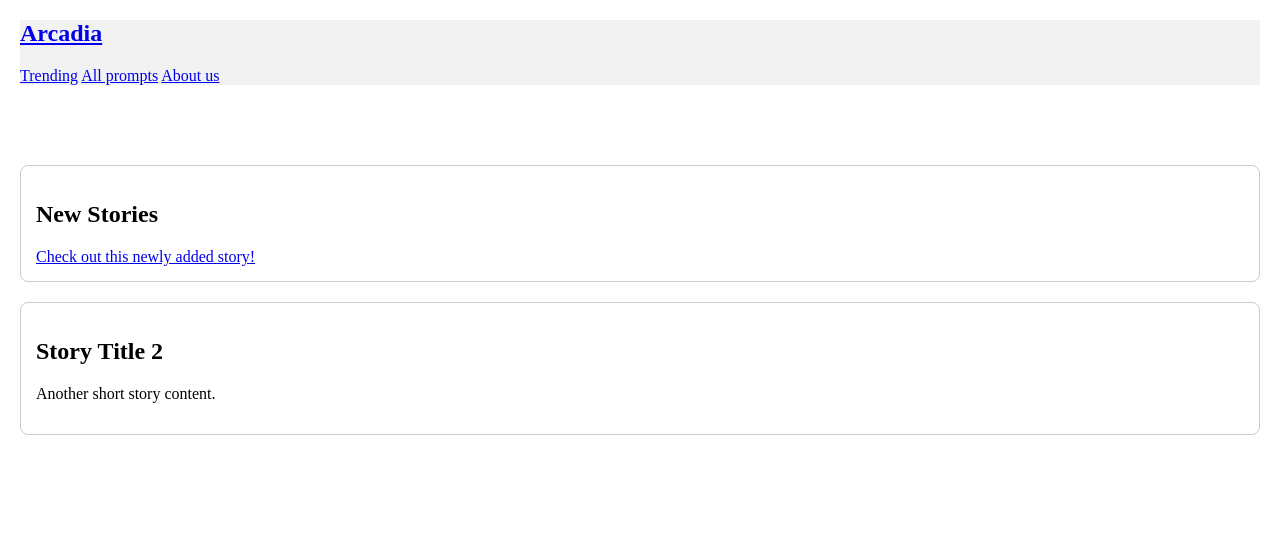
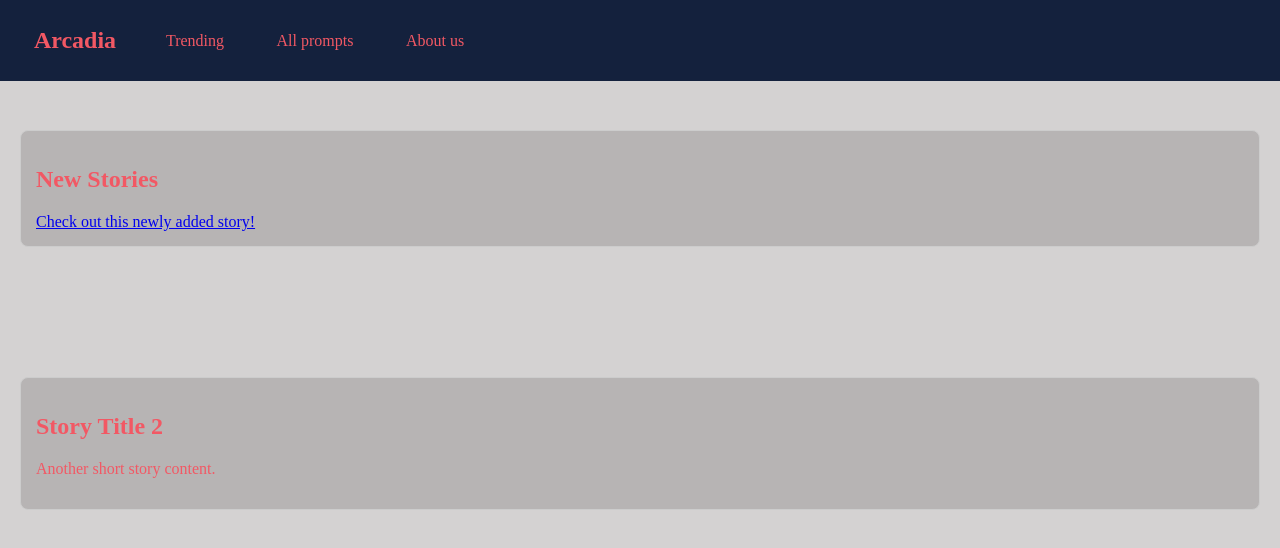
Before and after one commit to ArekJensen/ProjectArcadia, a plain HTML site: page Index.html in a window 1280 px wide. Drawn offline with Linux system fonts and the light colour scheme.

Commit message:
CSSand navbar update

```diff
--- a/Arcadia.css
+++ b/Arcadia.css
@@ -1,3 +1,7 @@
+
+.background-change {
+    background-color: #d4d2d2;
+}
 
 body {
     font-family: 'Times New Roman', Times, serif;
@@ -24,6 +28,56 @@ main {
     border: 1px solid #ccc;
     border-radius: 8px;
     padding: 15px;
-    margin-bottom: 20px;
+    margin-top: 130px;
+    font-family: 'Times New Roman', Times, serif;
+    background-color: #b7b4b4;
+    color: #f25864;
+}
+
+nav {
+    background-color: #14213D;
+    position: fixed;
+    top: 0;
+    left: 0;
+    width: 100%;
+    display: flex;
+    justify-content: flex-start;
+    align-items: center;
+    padding: 15px;
+}
+
+nav a {
+    color: #f25864;
+    padding: 12px;
+    text-decoration: none;
+    text-align: center;
+    display: inline-block;
+    background-color: transparent;
+    border: none;
+    cursor: pointer;
+    width: 120px;
+    box-sizing: border-box;
+}
+
+nav a:hover {
+    font-weight: bold;
+    color: #ddd;
+    width: 120px;
+}
+
+nav a + a {
+    margin-left: 0px;
+}
+
+nav h1 {
+    color: white;
+    margin: 0;
+    display: inline;
+}
+
+.hidden {
+    width: 0px;
+    height: 0px;
+    overflow: hidden;
     font-family: 'Times New Roman', Times, serif;
 }
--- a/Index.html
+++ b/Index.html
@@ -7,7 +7,8 @@
         Arcadia
     </title>
 </head>
-<body>
+
+<body class="background-change">
     <header>
         <nav>
             <h1>
```
